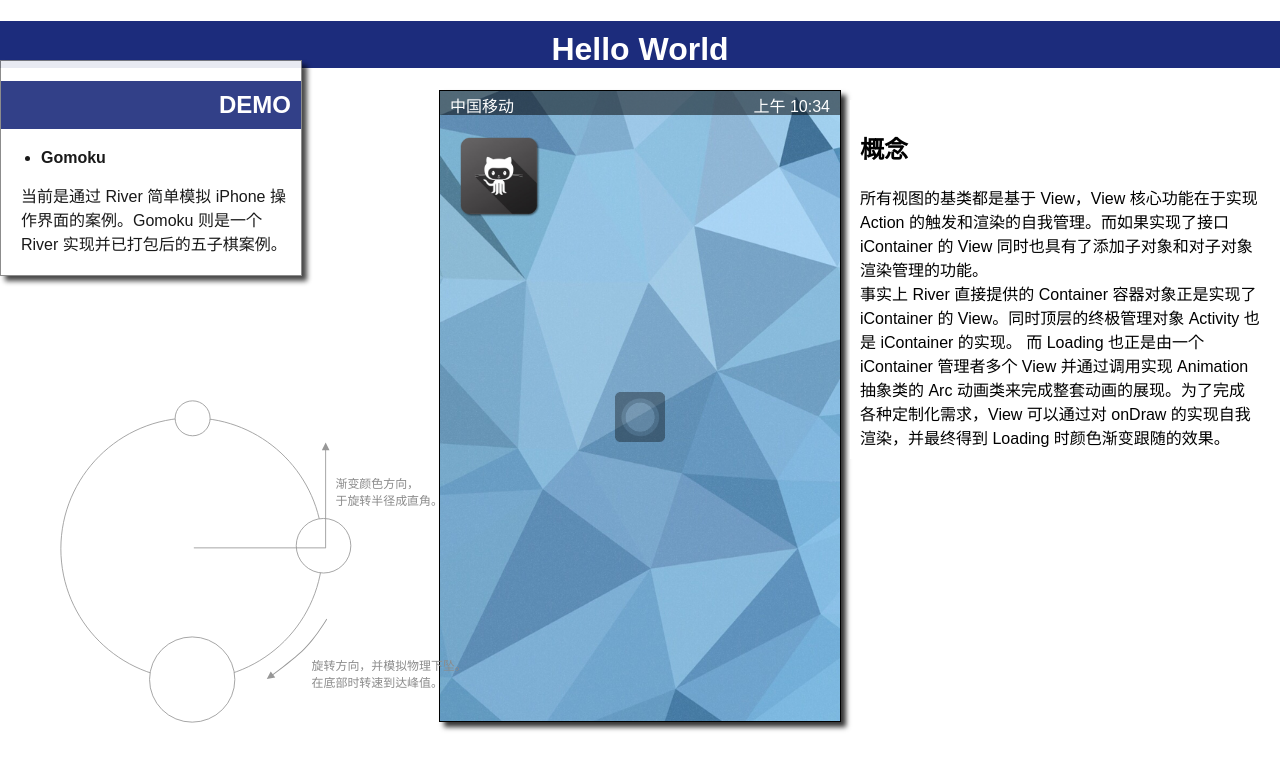
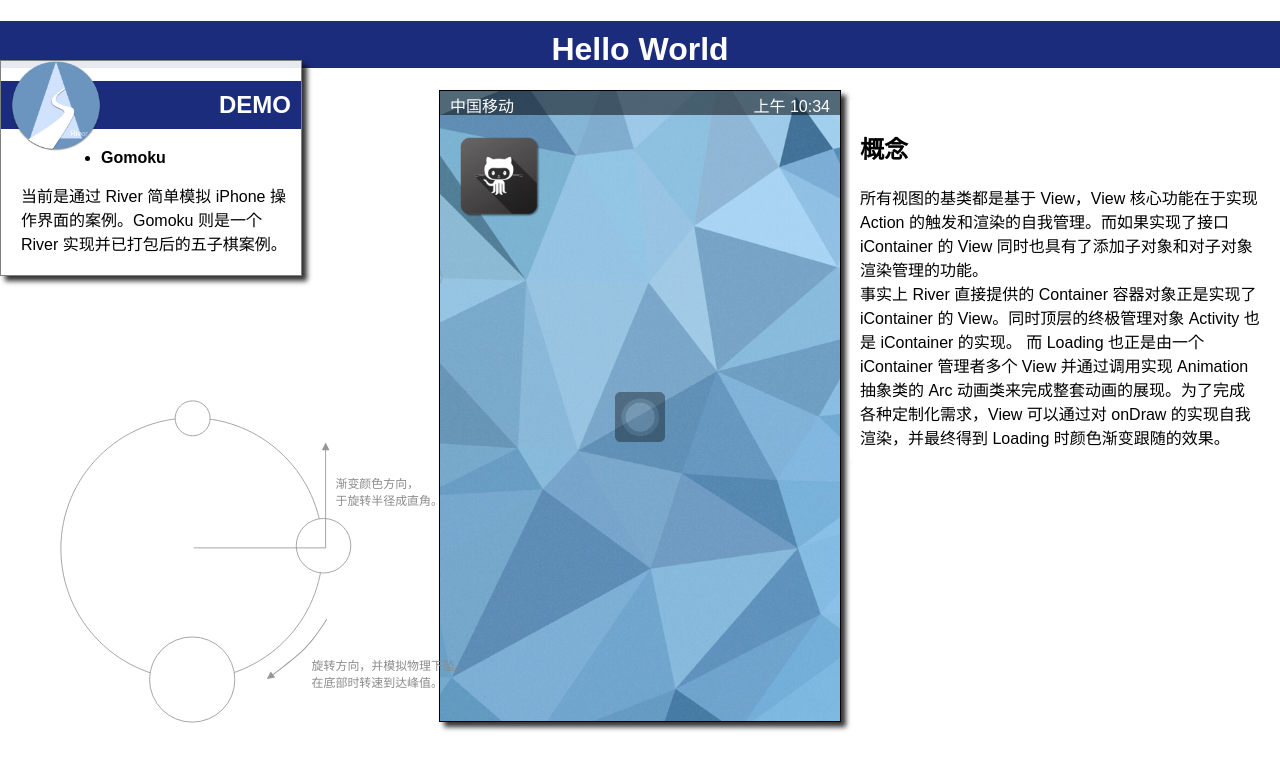
Before and after one commit to Saberteeth/River, a React (Create React App) app: page / in a window 1280 px wide. Shown: the top 770 px of the page. Built offline with nearby package versions, Linux system fonts and the light colour scheme.

Commit message:
Update: 更新logo

```diff
--- a/src/App.css
+++ b/src/App.css
@@ -127,10 +127,9 @@
   min-height: 200px;
   position: fixed;
   top: 60px;
-  background-color: white;
+  background-color: rgba(255,255,255,.9);
   border: 1px solid gray;
   box-shadow: 5px 5px 5px rgba(0, 0, 0, 0.80);
-  opacity: .9;
 }
 
 .list > h2 {
--- a/src/App.tsx
+++ b/src/App.tsx
@@ -4,6 +4,7 @@ import { createActivity, MainActivity } from './HelloWorld/Main';
 import Title from './HelloWorld/Title';
 import LoadingView from './LoadingView';
 import icon from './demo.svg';
+import logo from './logo.png';
 
 const moment = require('moment');
 
@@ -78,7 +79,7 @@ class App extends React.Component {
           {this.state.loading ? <LoadingView /> : null}
         </div>
         <div className="list">
-          <h2>DEMO</h2>
+          <h2> <img style={{ float: 'left', marginTop: '-30px' }} src={logo} height={90}/> DEMO</h2>
           <List />
           <div style={{ textAlign: 'left', paddingLeft: '20px', paddingBottom: '20px' }}>
             当前是通过 River 简单模拟 iPhone 操作界面的案例。Gomoku 则是一个 River 实现并已打包后的五子棋案例。
--- a/src/HelloWorld/Title.jsx
+++ b/src/HelloWorld/Title.jsx
@@ -1,6 +1,5 @@
 import React from 'react';
 import Test from './Test';
-
 export default function Title(props) {
   const { name } = props;
   return <h1><Test name={name} /></h1>
```
Also changed, not shown: src/logo.png (added), 1 other file (tests, documents, lock files or other folders).
